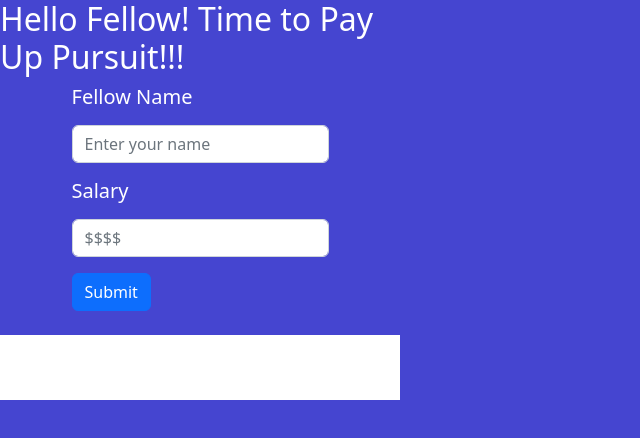
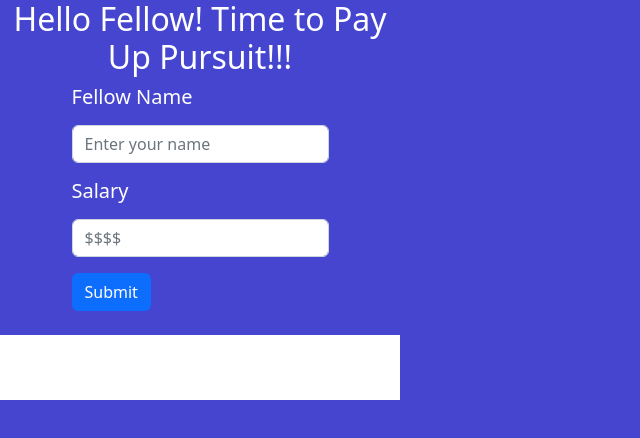
Before and after one commit to arupay/pursuit-chrome-extension, a React (Create React App) app: page / in a window 1280 px wide. Shown: the top 438 px of the page, without its empty margins (0-640 px from the left). Built offline with nearby package versions, Linux system fonts and the light colour scheme.

Commit message:
text alignment

```diff
--- a/src/App.css
+++ b/src/App.css
@@ -17,3 +17,8 @@ html{
 .message{
   text-align: center;
 }
+
+
+.heading{
+  text-align: center;
+}
--- a/src/App.js
+++ b/src/App.js
@@ -68,7 +68,7 @@ function App() {
 
   return (
     <div className="App">
-      <h2>Hello Fellow! Time to Pay Up Pursuit!!! </h2>
+      <h2 className='heading'>Hello Fellow! Time to Pay Up Pursuit!!! </h2>
       <Form onSubmit={handleSubmit}>
         <Form.Group className="mb-3" controlId="name">
           <Form.Label>
```
